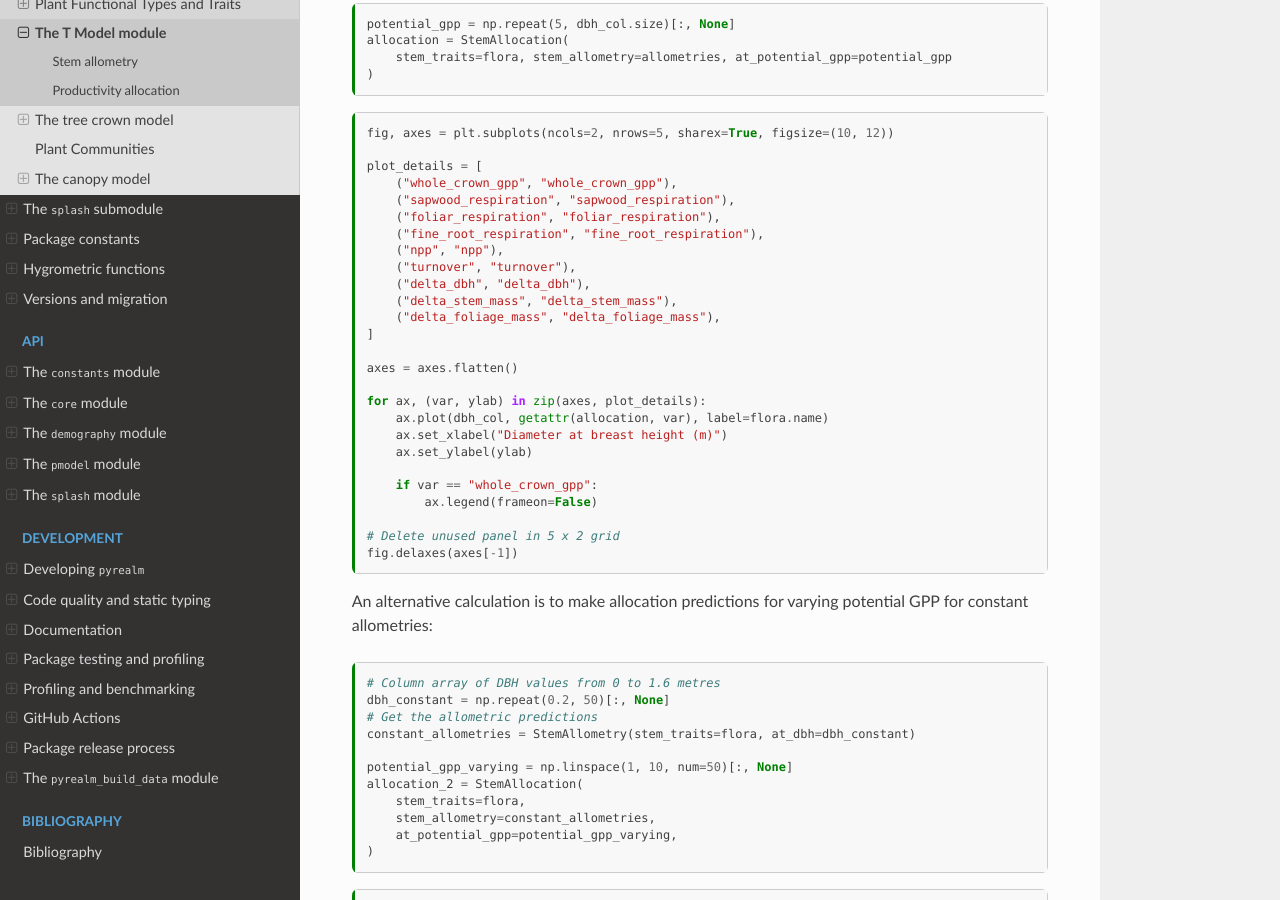
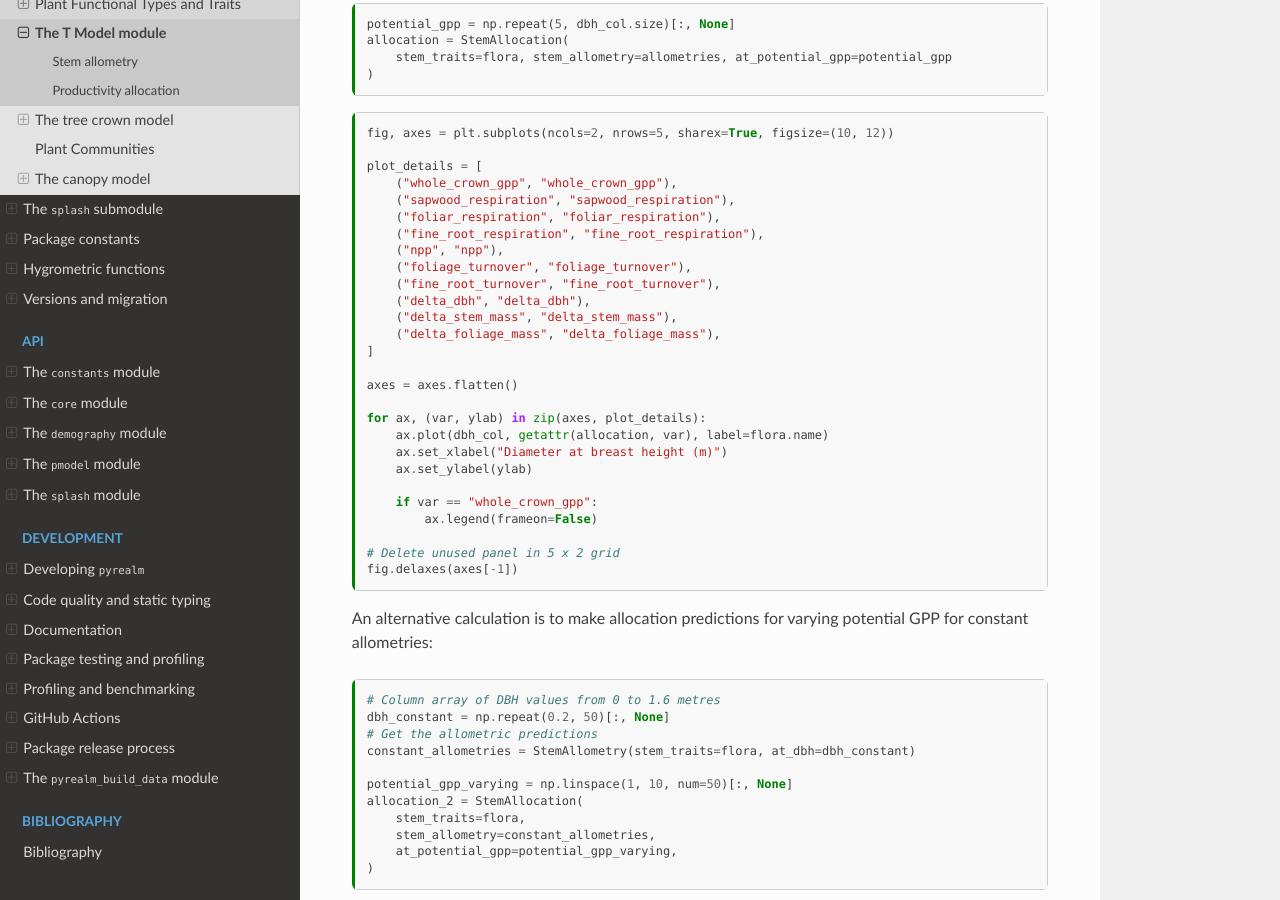
Before and after one commit to ImperialCollegeLondon/pyrealm, a Sphinx documentation site: the page built from docs/source/users/demography/t_model.md, in a window 1280 px wide and 900 px high, scrolled down 2758 px. Built offline with Sphinx 7.4.7 and the Read the Docs theme 3.1.0, drawn with Linux system fonts in a browser that asks for light colours; cross-references to code outside the pages are shown as plain code.

Commit message:
Remove turnover reference from docs.

```diff
--- a/docs/source/users/demography/t_model.md
+++ b/docs/source/users/demography/t_model.md
@@ -177,7 +177,8 @@ plot_details = [
     ("foliar_respiration", "foliar_respiration"),
     ("fine_root_respiration", "fine_root_respiration"),
     ("npp", "npp"),
-    ("turnover", "turnover"),
+    ("foliage_turnover", "foliage_turnover"),
+    ("fine_root_turnover", "fine_root_turnover"),
     ("delta_dbh", "delta_dbh"),
     ("delta_stem_mass", "delta_stem_mass"),
     ("delta_foliage_mass", "delta_foliage_mass"),
```
